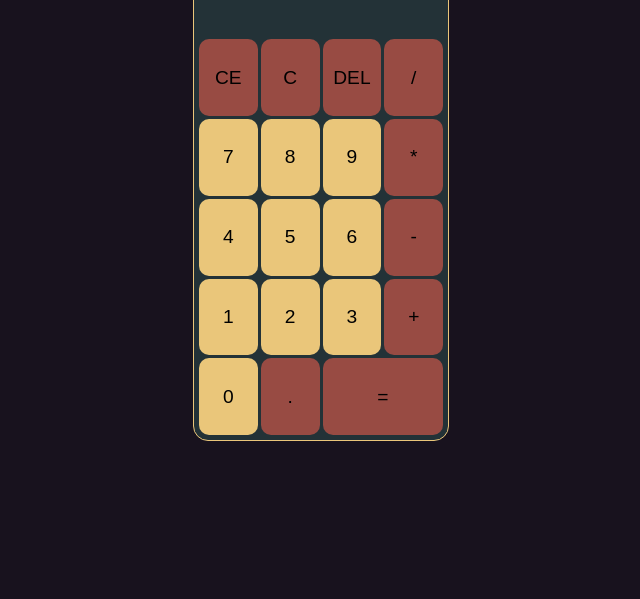
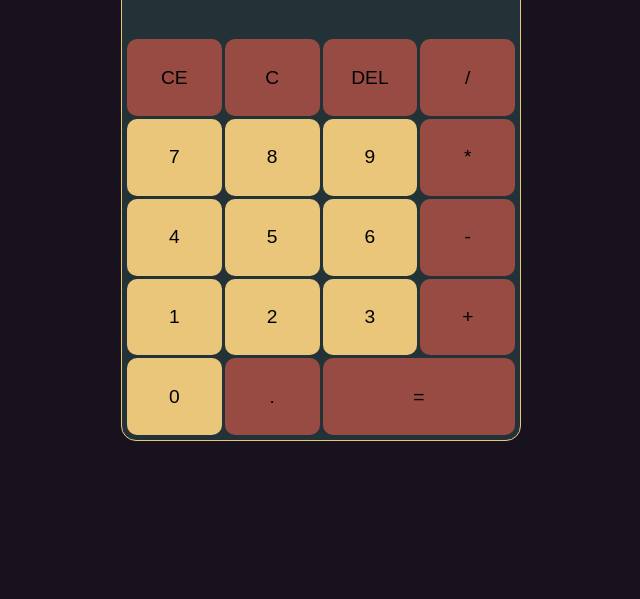
Before and after one commit to RogerioAlmeidaJr/Calculadora, a plain HTML site: page index.html in a window 1280 px wide. Shown: the part 201-800 px from the top of the page, without its empty margins (319-959 px from the left). Drawn offline with Linux system fonts and the light colour scheme.

Commit message:
altera a largura da calculadora

```diff
--- a/css/style.css
+++ b/css/style.css
@@ -16,7 +16,7 @@ body{
 .central-calc{
     padding: .3em;
     background-color: #233237;
-    width: 20%;
+    min-width: 400px;
     border: 1px solid #EAC67A;
     border-radius: 15px;
 }
```
